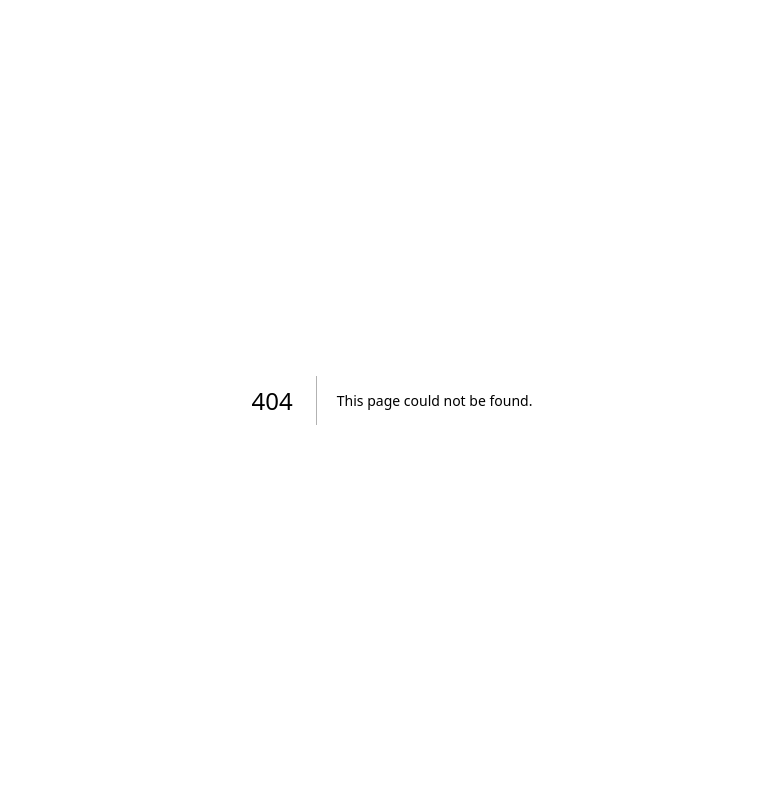
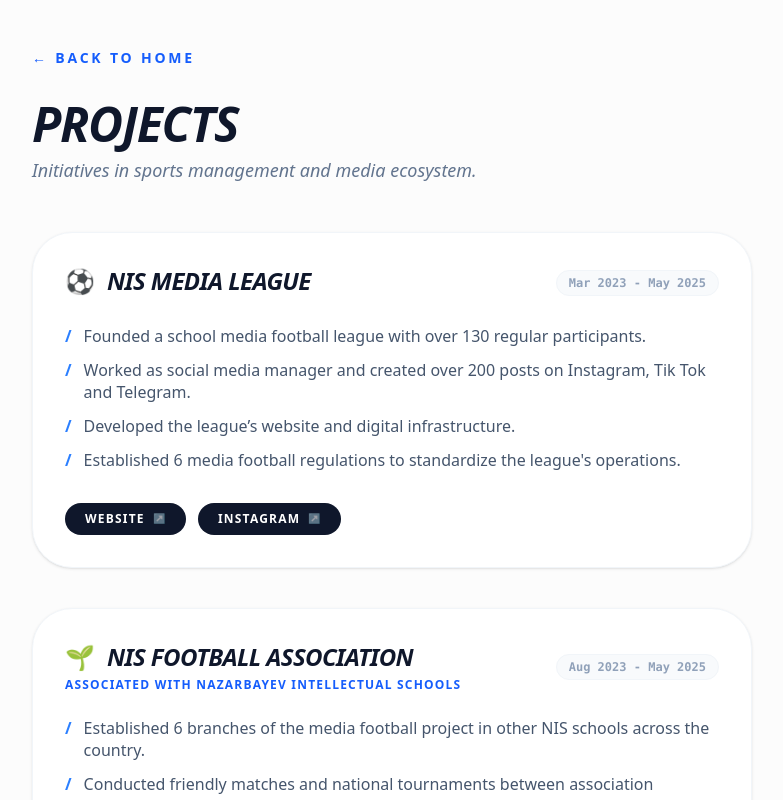
Before and after one commit to JuneiBrunei/jonyportfolio, a Next.js app: page /projects in a window 1280 px wide. Before the commit this address had no page. Shown: the top 800 px of the page, without its empty margins (248-1031 px from the left). Built offline with nearby package versions, Linux system fonts and the light colour scheme.

Commit message:
completed projects page with nfa and media league

```diff
--- /dev/null
+++ b/app/projects/page.tsx
@@ -0,0 +1,103 @@
+import Link from 'next/link';
+
+export default function Projects() {
+  const projects = [
+    {
+      title: "NIS Media League",
+      emoji: "⚽️",
+      date: "Mar 2023 - May 2025",
+      description: [
+        "Founded a school media football league with over 130 regular participants.",
+        "Worked as social media manager and created over 200 posts on Instagram, Tik Tok and Telegram.",
+        "Developed the league’s website and digital infrastructure.",
+        "Established 6 media football regulations to standardize the league's operations."
+      ],
+      links: [
+        { label: "Website", url: "https://nis-media-league.vercel.app/" },
+        { label: "Instagram", url: "https://www.instagram.com/nis_media_league/" }
+      ]
+    },
+    {
+      title: "NIS Football Association",
+      emoji: "🌱",
+      date: "Aug 2023 - May 2025",
+      subtitle: "Associated with Nazarbayev Intellectual Schools",
+      description: [
+        "Established 6 branches of the media football project in other NIS schools across the country.",
+        "Conducted friendly matches and national tournaments between association members.",
+        "Created high-impact media content and football-related analytical posts.",
+        "Developed a comprehensive website for the NFA."
+      ],
+      links: [
+        { label: "Website", url: "http://nfanisfootballassociation.tilda.ws/" },
+        { label: "Instagram", url: "https://www.instagram.com/nis.football.association/" }
+      ]
+    }
+  ];
+
+  return (
+    <div className="min-h-screen bg-[#fcfcfc] text-slate-900 font-sans selection:bg-blue-100">
+      <main className="max-w-3xl mx-auto px-6 py-12 animate-fade-in">
+
+        {/* Navigation */}
+        <Link href="/" className="text-sm font-bold text-blue-600 uppercase tracking-[0.2em] mb-8 block hover:opacity-70 transition-opacity">
+          ← Back to Home
+        </Link>
+
+        <header className="mb-12">
+          <h1 className="text-5xl font-black tracking-tight mb-2 uppercase italic">Projects</h1>
+          <p className="text-lg text-slate-500 italic">Initiatives in sports management and media ecosystem.</p>
+        </header>
+
+        <div className="space-y-10">
+          {projects.map((project, i) => (
+            <section key={i} className="p-8 bg-white border border-slate-100 rounded-[2.5rem] shadow-sm hover:shadow-md transition-shadow">
+              <div className="flex flex-col md:flex-row md:items-center justify-between gap-4 mb-6">
+                <div>
+                  <div className="flex items-center gap-3 mb-1">
+                    <span className="text-2xl">{project.emoji}</span>
+                    <h2 className="text-2xl font-black uppercase italic tracking-tight">{project.title}</h2>
+                  </div>
+                  {project.subtitle && (
+                    <p className="text-xs font-bold text-blue-600 uppercase tracking-widest">{project.subtitle}</p>
+                  )}
+                </div>
+                <span className="text-xs font-mono font-bold text-slate-400 bg-slate-50 px-3 py-1 rounded-full border border-slate-100 self-start md:self-center">
+                  {project.date}
+                </span>
+              </div>
+
+              <ul className="space-y-3 mb-8">
+                {project.description.map((item, idx) => (
+                  <li key={idx} className="flex gap-3 text-base text-slate-600 leading-snug">
+                    <span className="text-blue-500 font-bold">/</span>
+                    {item}
+                  </li>
+                ))}
+              </ul>
+
+              <div className="flex flex-wrap gap-3">
+                {project.links.map((link, idx) => (
+                  <a
+                    key={idx}
+                    href={link.url}
+                    target="_blank"
+                    rel="noopener noreferrer"
+                    className="px-5 py-2 rounded-full bg-slate-900 text-white text-xs font-bold uppercase tracking-widest hover:bg-blue-600 transition-colors flex items-center gap-2"
+                  >
+                    {link.label}
+                    <span className="text-[10px] opacity-60">↗</span>
+                  </a>
+                ))}
+              </div>
+            </section>
+          ))}
+        </div>
+
+        <footer className="mt-20 text-center text-[10px] font-mono text-slate-300 uppercase tracking-[0.5em]">
+          • Zhangir Yerkassym •
+        </footer>
+      </main>
+    </div>
+  );
+}
```
